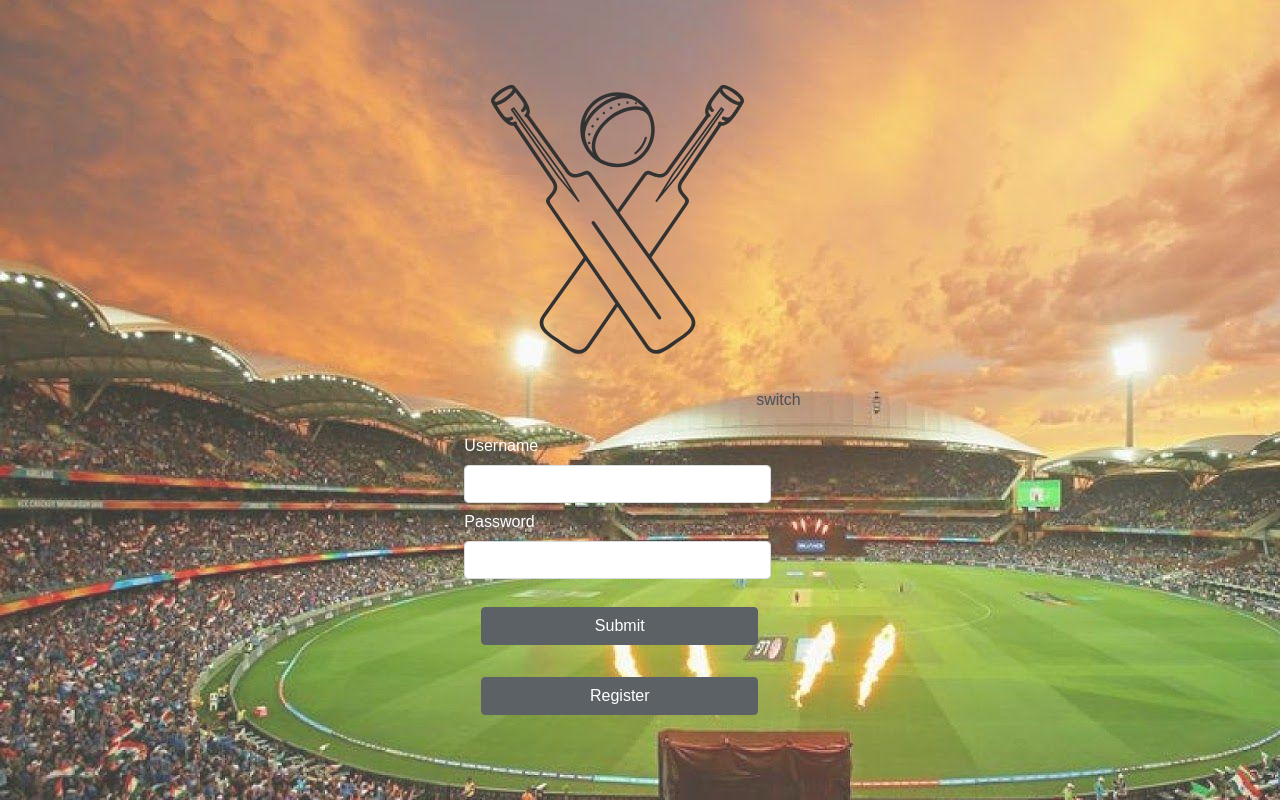
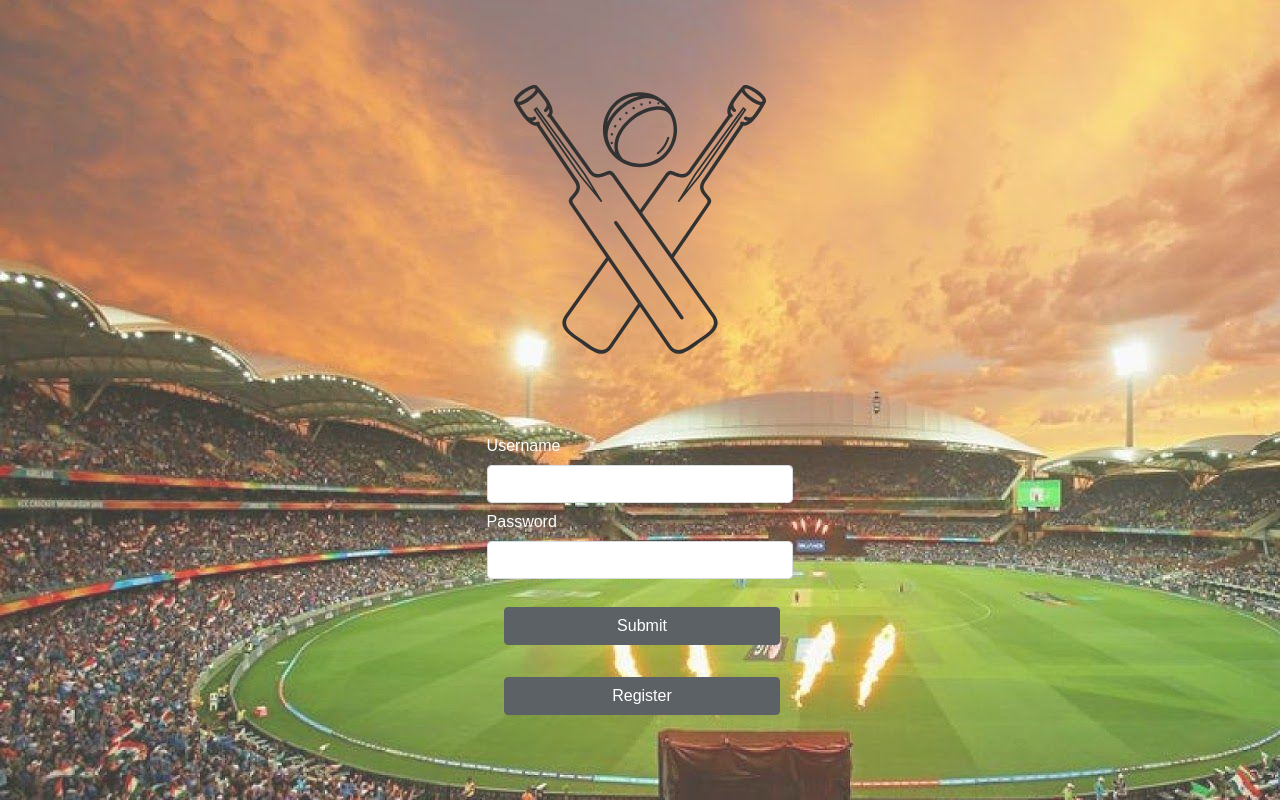
Before and after one commit to srivatsan18/CricketNow, a React (Create React App) app: page / in a window 1280 px wide. Built offline with nearby package versions, Linux system fonts and the light colour scheme.

Commit message:
transition finally fixed

```diff
--- a/src/Components/Home/home.js
+++ b/src/Components/Home/home.js
@@ -66,7 +66,6 @@ class home extends React.Component {
               </Link>
             </button>
           </div>
-          switch
         </div>
       </div>
     );
```
